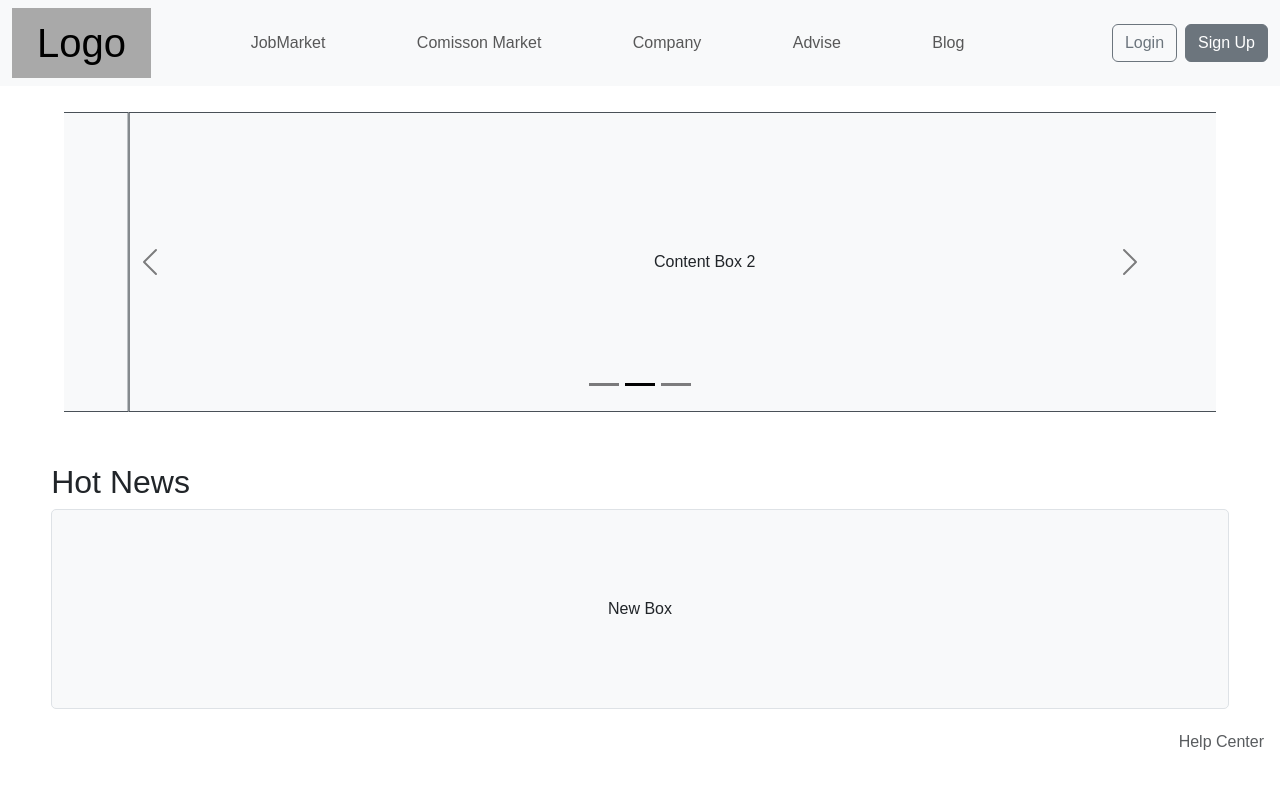
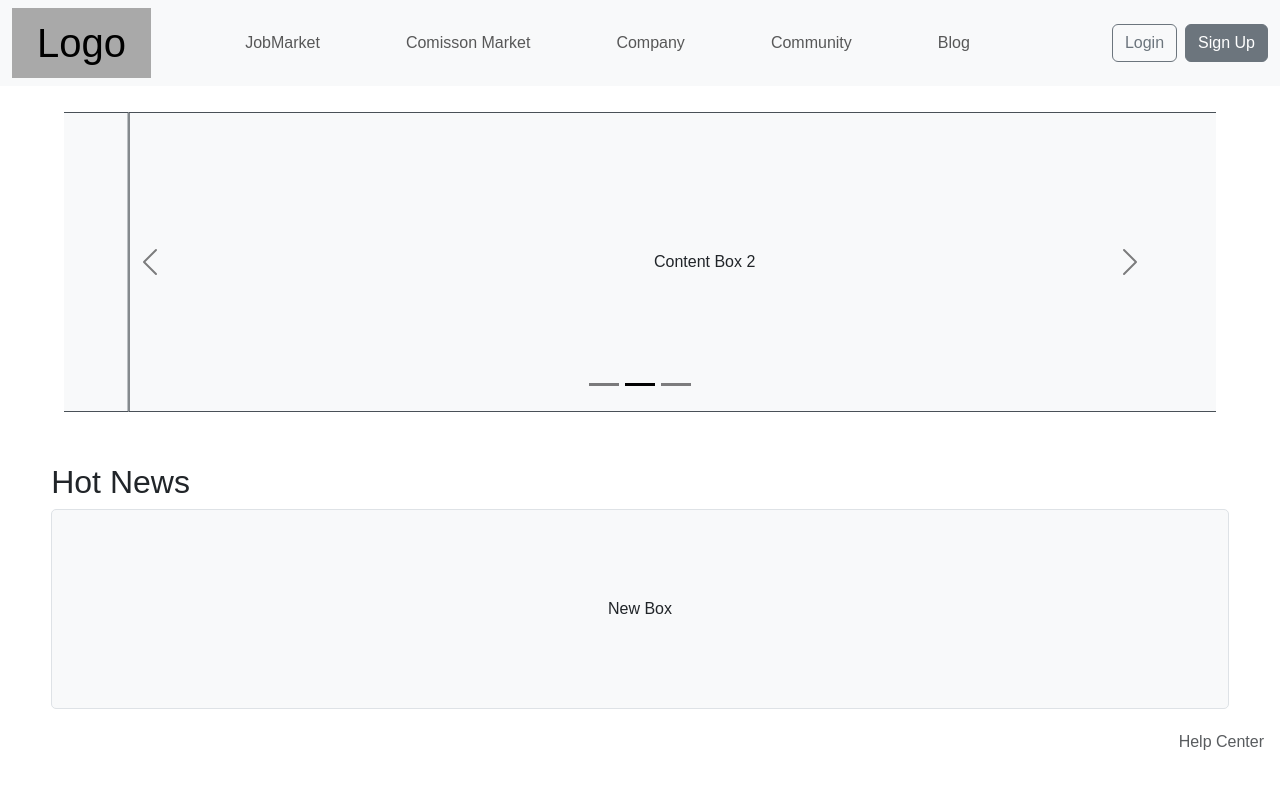
Before and after one commit to vtvinh24/job-market, a React (Create React App) app: page / in a window 1280 px wide. Shown: the top 788 px of the page. Built offline with nearby package versions, Linux system fonts and the light colour scheme.

Commit message:
Update HomeNavbar.js

```diff
--- a/src/HomeScreen/HomeComponents/Components/HomeNavbar.js
+++ b/src/HomeScreen/HomeComponents/Components/HomeNavbar.js
@@ -13,7 +13,7 @@ function HomeNavbar() {
             <div className='nav-item'><a className="nav-link" href="#jobmarket">JobMarket</a></div>
             <div className='nav-item'><a className="nav-link" href="#comisson-market">Comisson Market</a></div>
             <div className='nav-item'><a className="nav-link" href="#company">Company</a></div>
-            <div className='nav-item'><a className="nav-link" href="#advise">Advise</a></div>
+            <div className='nav-item'><a className="nav-link" href="#advise">Community</a></div>
             <div className='nav-item'><a className="nav-link" href="#blog">Blog</a></div>
           </div>
           <div className="d-flex">
```
